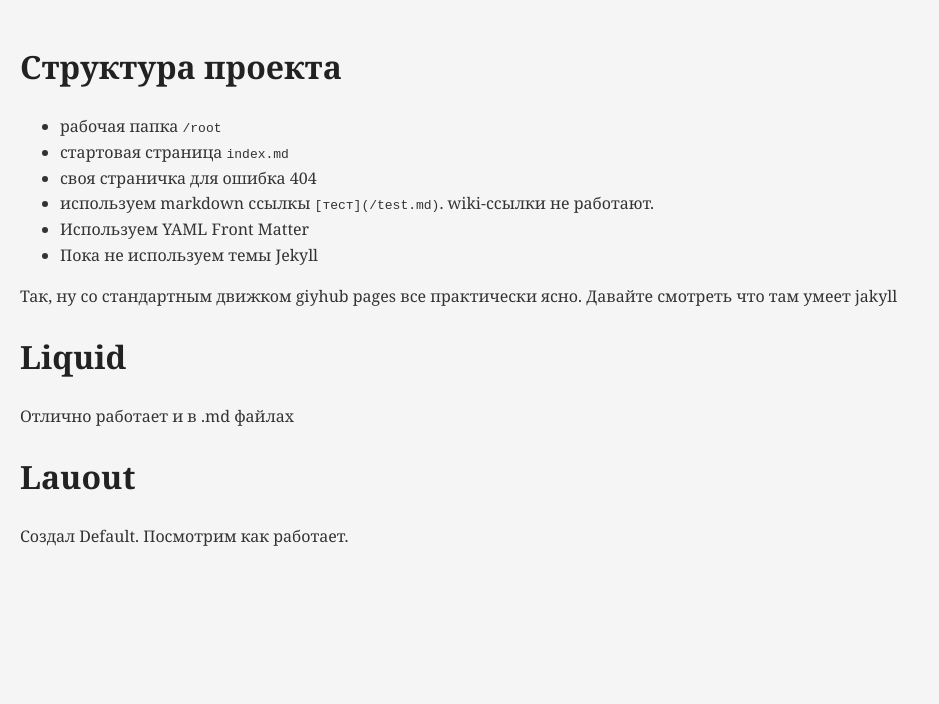
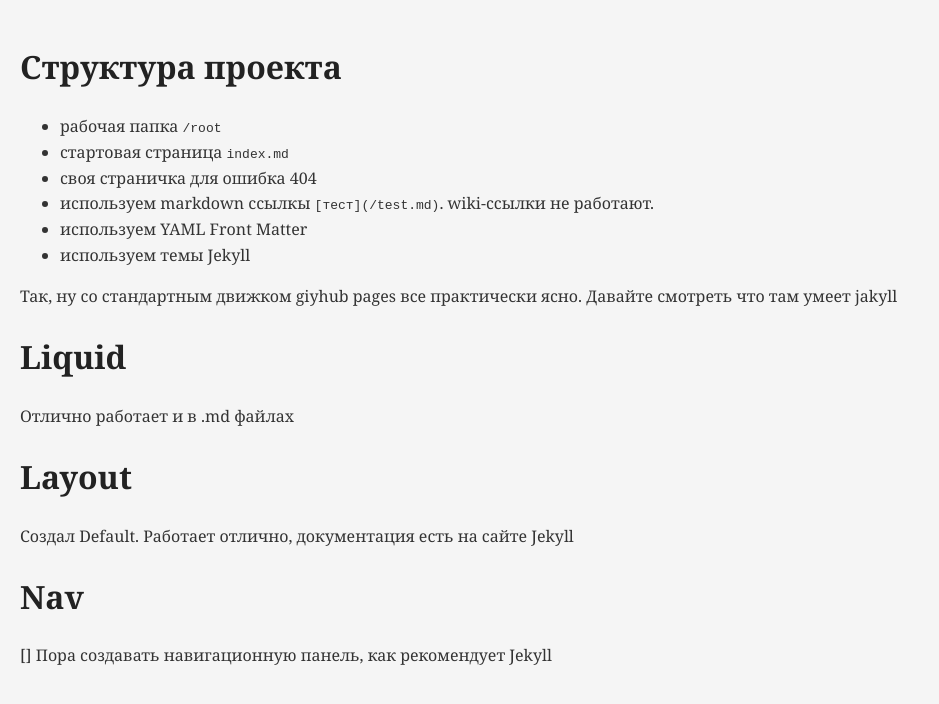
Before and after one commit to Vasiliy-Mazaev/vasiliy-mazaev.github.io, a Jekyll site: the page built from index.md, in a window 1280 px wide. Shown: the top 704 px of the page, without its empty margins (0-939 px from the left). Built offline with Jekyll 4.4.1, drawn with Linux system fonts in a browser that asks for light colours; our own code applies the rules of GitHub Pages for plain Markdown files.

Commit message:
workplan

```diff
--- a/index.md
+++ b/index.md
@@ -17,8 +17,8 @@ published: true
 - стартовая страница `index.md`
 - своя страничка для ошибка 404
 - используем markdown ссылкы `[тест](/test.md)`. wiki-ссылки не работают.
-- Используем YAML Front Matter
-- Пока не используем темы Jekyll
+- используем YAML Front Matter
+- используем темы Jekyll
 
 Так, ну со стандартным движком giyhub pages все практически ясно.
 Давайте смотреть что там умеет jakyll
@@ -27,6 +27,10 @@ published: true
 
 Отлично работает и в .md файлах
 
-# Lauout
+# Layout
 
-Создал Default. Посмотрим как работает.
+Создал Default. Работает отлично, документация есть на сайте Jekyll
+
+# Nav
+
+ [] Пора создавать навигационную панель, как рекомендует Jekyll
```
